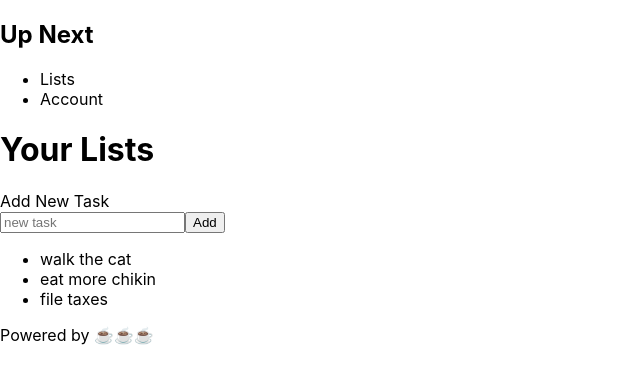
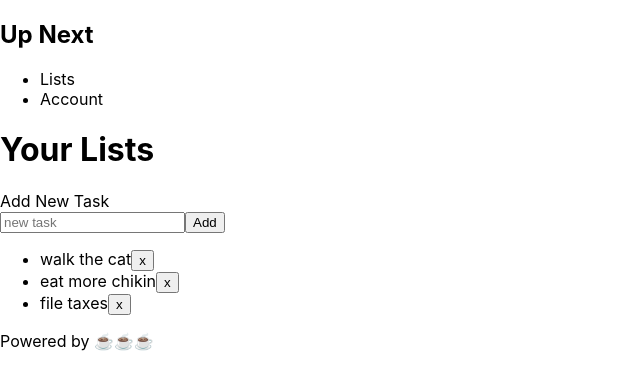
Before and after one commit to ryanfuhrman/up-next, a Next.js app: page /lists in a window 1280 px wide. Shown: the top 390 px of the page, without its empty margins (0-640 px from the left). Built offline with nearby package versions, Linux system fonts and the light colour scheme.

Commit message:
Added delete button to tasks with functionality

```diff
--- a/components/List.js
+++ b/components/List.js
@@ -1,17 +1,33 @@
 import { useState } from "react";
+import { v4 as uuid } from "uuid";
 
 export default function List() {
   const [tasks, setTasks] = useState([
-    "walk the cat",
-    "eat more chikin",
-    "file taxes",
+    { id: "sfgnknf4309q8hr0q34fnqwfu", text: "walk the cat" },
+    { id: "fnqiub4qub4fiawnkasjndfub4pquwba", text: "eat more chikin" },
+    { id: "nfaubn4h3p4ufbwaj4fna", text: "file taxes" },
   ]);
 
   const addTask = (e) => {
     e.preventDefault();
-    const task = document.querySelector(".add-task-input").value;
+    const taskText = document.querySelector(".add-task-input").value;
+
+    const task = {
+      id: uuid(),
+      text: taskText,
+    };
 
     setTasks([...tasks, task]);
+  };
+
+  const removeTask = (e) => {
+    const id = e.target.parentElement.id;
+    const taskIndex = tasks.findIndex((task) => task.id === id);
+    const updatedArray = tasks.filter(
+      (task) => tasks.indexOf(task) !== taskIndex
+    );
+
+    setTasks(updatedArray);
   };
 
   return (
@@ -22,8 +38,13 @@ export default function List() {
         <button onClick={addTask}>Add</button>
       </form>
       <ul>
-        {tasks.map((task) => (
-          <li>{task}</li>
+        {tasks.map(({ id, text }) => (
+          <li className="task-li" key={id} id={id}>
+            <span className="task-text">{text}</span>
+            <button className="task-delete-btn" onClick={removeTask}>
+              x
+            </button>
+          </li>
         ))}
       </ul>
     </>
--- a/package.json
+++ b/package.json
@@ -10,6 +10,7 @@
   "dependencies": {
     "next": "10.0.7",
     "react": "17.0.1",
-    "react-dom": "17.0.1"
+    "react-dom": "17.0.1",
+    "uuid": "^8.3.2"
   }
 }
```
Also changed, not shown: 1 other file (tests, documents, lock files or other folders).
